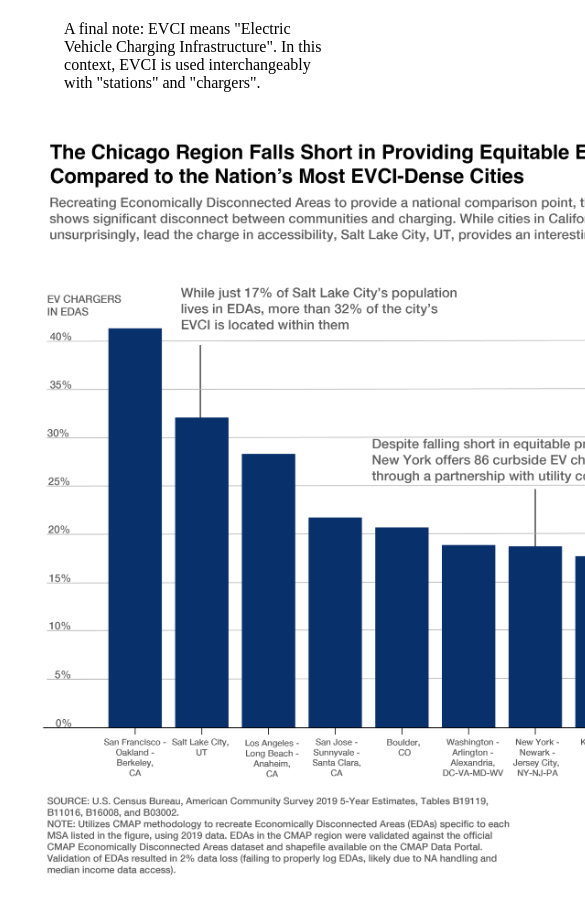
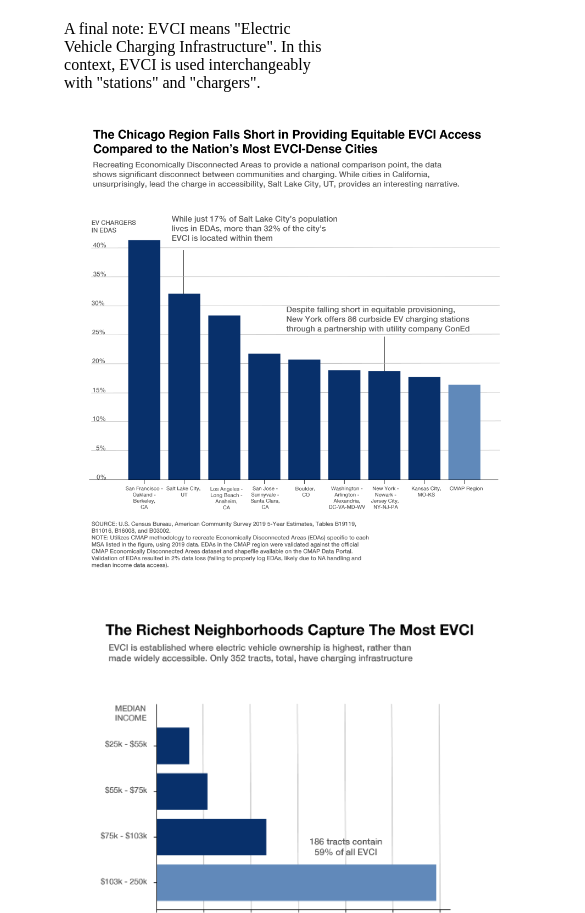
Before and after one commit to JakeWLang/obscene_racing_machine, a website: page fin_proj.html in a window 390 px wide. Shown: the part 845-1758 px from the top of the page, 585 px wide, since content can reach past the window. Drawn offline with nearby package versions, Linux system fonts and the light colour scheme; a web font is replaced by a local one.

Commit message:
fixing responsiveness on the project page

```diff
--- a/fin_proj.html
+++ b/fin_proj.html
@@ -45,6 +45,14 @@
 			font-weight: 700;
 			font-size: 170%;
 
+		}
+
+		img {
+			margin: 0 auto;
+			width: 80%;
+			height: 80%;
+			display: flex;
+			justify-content: center;
 		}
 	</style>
 	<link href="https://fonts.googleapis.com/css2?family=Raleway&family=Titillium+Web&display=swap" rel="stylesheet">
```
